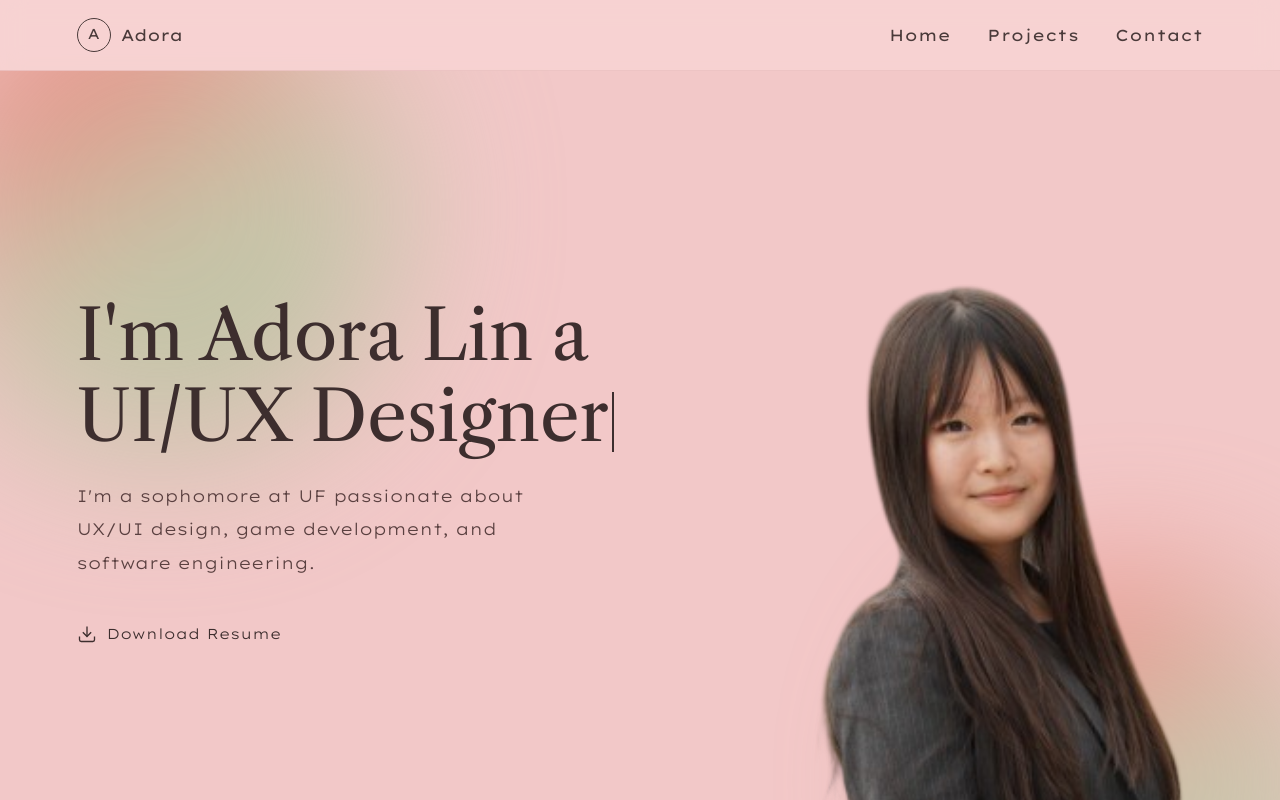
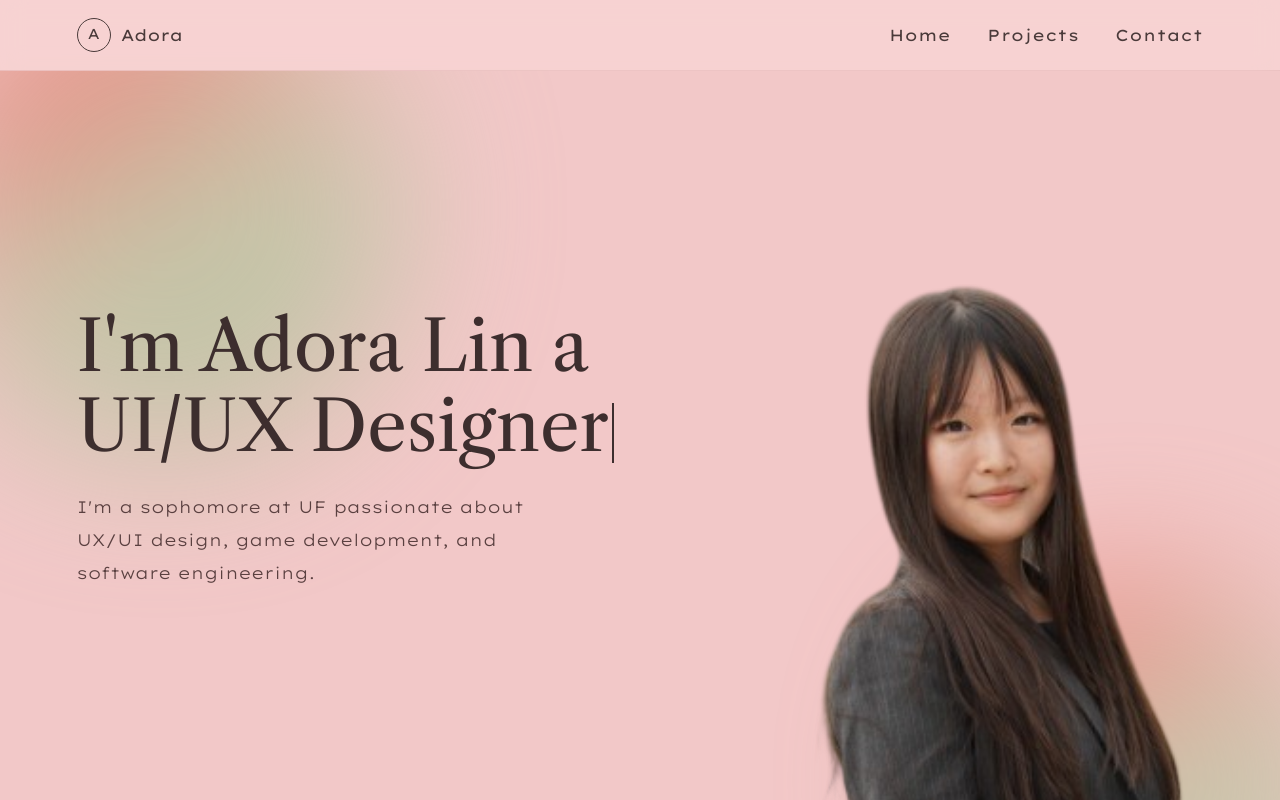
Before and after one commit to adoralin0/Portfolio, a Next.js app in the folder portfolio/: page / in a window 1280 px wide. Shown: the top 800 px of the page. Built offline with nearby package versions, Linux system fonts and the light colour scheme; a web font is replaced by a local one.

Commit message:
feat: got rid of download resume

```diff
--- a/portfolio/app/Hero.tsx
+++ b/portfolio/app/Hero.tsx
@@ -102,32 +102,6 @@ export default function Hero() {
         }}>
           I'm a sophomore at UF passionate about UX/UI design, game development, and software engineering.
         </p>
-
-        <a
-          href="/Adora_Lin_Resume.pdf"
-          download="Adora_Lin_Resume.pdf"
-          target="_blank"
-          rel="noopener noreferrer"
-          className="download-resume-hover"
-          style={{
-            display: "inline-flex",
-            alignItems: "center",
-            gap: 10,
-            fontFamily: "'Lexend Giga', sans-serif",
-            fontSize: "0.9rem",
-            fontWeight: 300,
-            color: "#3d2e2e",
-            textDecoration: "none",
-            letterSpacing: "0.04em",
-          }}
-        >
-          <svg width="20" height="20" viewBox="0 0 24 24" fill="none" stroke="currentColor" strokeWidth="1.6">
-            <path d="M21 15v4a2 2 0 0 1-2 2H5a2 2 0 0 1-2-2v-4" />
-            <polyline points="7 10 12 15 17 10" />
-            <line x1="12" y1="15" x2="12" y2="3" />
-          </svg>
-          Download Resume
-        </a>
       </div>
 
       {/* Right — full-bleed photo, no card/border */}
--- a/portfolio/app/globals.css
+++ b/portfolio/app/globals.css
@@ -26,14 +26,6 @@ body {
 .nav-link-hover:hover {
   opacity: 0.75;
   color: #6b5252;
-}
-
-.download-resume-hover {
-  transition: opacity 0.2s ease, color 0.2s ease;
-}
-.download-resume-hover:hover {
-  opacity: 0.8;
-  color: #2d2222;
 }
 
 .accordion-btn-hover {
```
